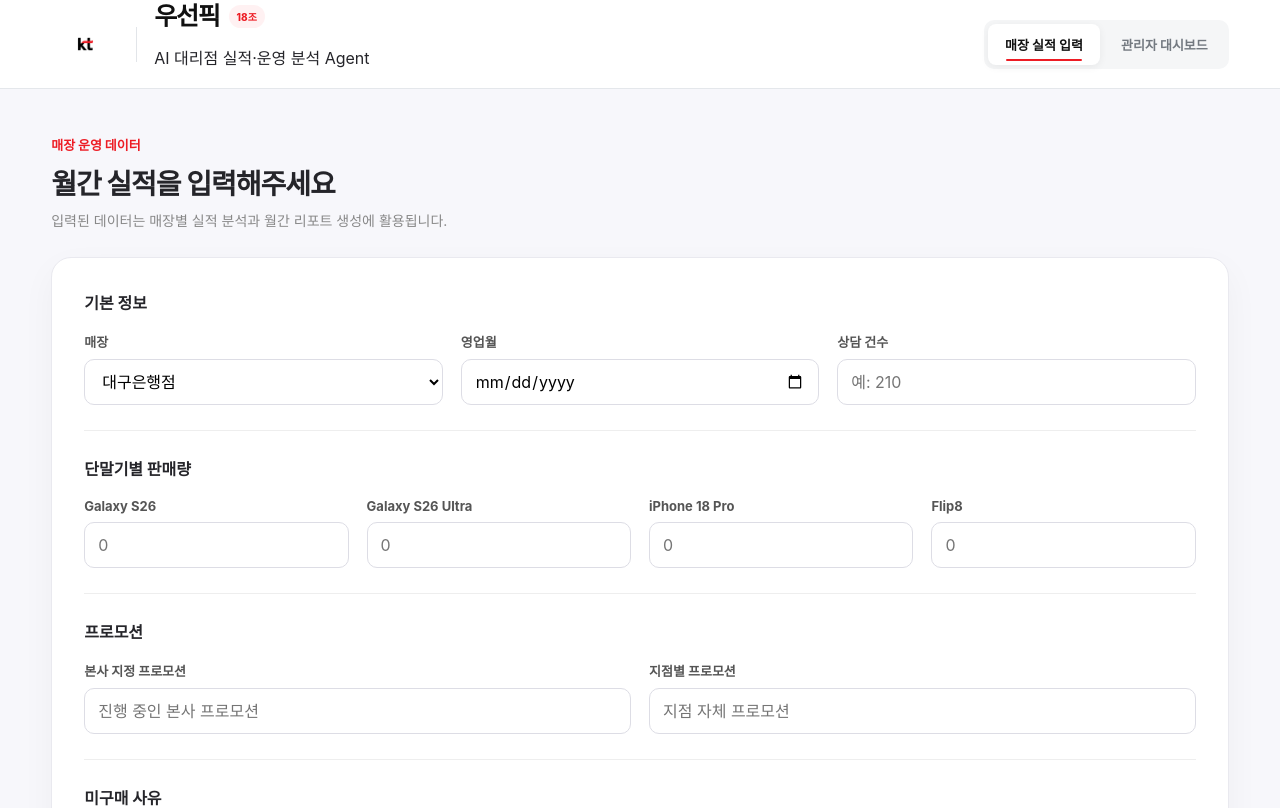
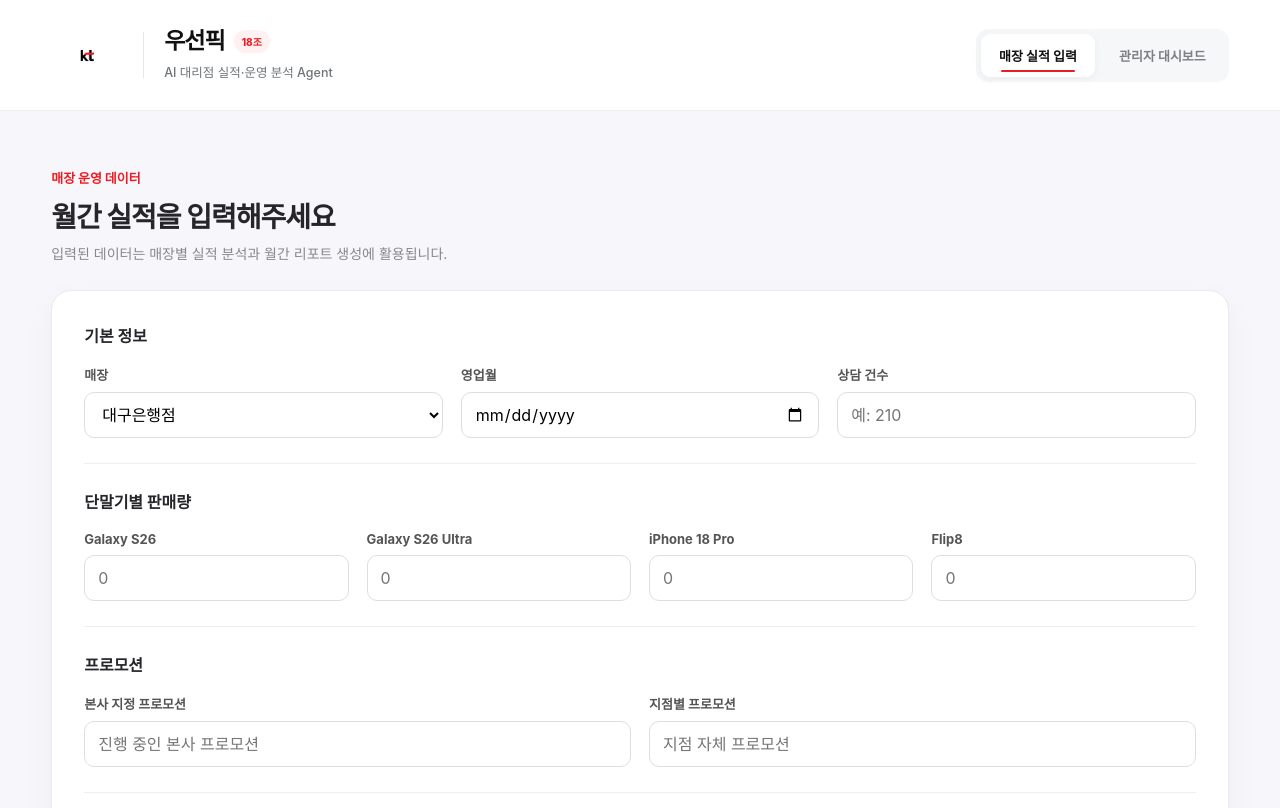
Before and after one commit to HDYee/woosunpick, a React (Vite) app: page / in a window 1280 px wide. Shown: the top 808 px of the page. Built offline with nearby package versions, Linux system fonts and the light colour scheme.

Commit message:
앱바 수정

```diff
--- a/src/App.css
+++ b/src/App.css
@@ -51,31 +51,29 @@ button {
    HEADER
 ============================== */
 .header {
-  position: sticky;
-  top: 0;
+  position: static;
   z-index: 100;
 
-  background: rgba(255, 255, 255, 0.97);
+  background: #ffffff;
 
-  border-bottom: 1px solid var(--border);
-
-  backdrop-filter: blur(14px);
+  border-bottom: 1px solid #eceef1;
 }
 
 
 .header-inner {
   width: min(1180px, 92%);
 
-  min-height: 88px;
+  min-height: 110px;
 
   margin: 0 auto;
 
   display: flex;
-
   align-items: center;
   justify-content: space-between;
 
-  gap: 30px;
+  gap: 32px;
+
+  padding: 18px 0;
 }
 
 
@@ -83,24 +81,24 @@ button {
   display: flex;
   align-items: center;
 
-  gap: 17px;
+  gap: 20px;
 }
 
 
 .logo-box {
-  width: 68px;
-  height: 48px;
+  width: 72px;
+  height: 56px;
 
   display: flex;
   align-items: center;
   justify-content: center;
 
-  overflow: hidden;
+  flex-shrink: 0;
 }
 
 
 .kt-logo {
-  width: 64px;
+  width: 58px;
   height: auto;
 
   display: block;
@@ -111,15 +109,16 @@ button {
 
 .brand-divider {
   width: 1px;
-  height: 35px;
+  height: 46px;
 
-  background: #e2e5e9;
+  background: #e5e7eb;
 }
 
 
 .brand-copy {
   display: flex;
   flex-direction: column;
+  justify-content: center;
 }
 
 
@@ -134,28 +133,41 @@ button {
 .brand h1 {
   margin: 0;
 
-  color: var(--kt-black);
+  color: #111111;
 
-  font-size: 25px;
-  line-height: 1;
+  font-size: 23px;
+
+  line-height: 1.05;
 
   font-weight: 900;
 
-  letter-spacing: -1.2px;
+  letter-spacing: -1px;
 }
 
 
 .team-badge {
   padding: 4px 8px;
 
-  border-radius: 20px;
+  border-radius: 999px;
 
-  background: var(--kt-soft-red);
+  background: #fff1f2;
 
-  color: var(--kt-red);
+  color: #ed1c24;
 
   font-size: 10px;
+
   font-weight: 800;
+}
+
+
+.brand p {
+  margin: 8px 0 0;
+
+  color: #6f747b;
+
+  font-size: 12.5px;
+
+  font-weight: 500;
 }
 
 
@@ -166,13 +178,13 @@ button {
 .nav {
   display: flex;
 
-  gap: 4px;
+  gap: 6px;
 
-  padding: 4px;
+  padding: 5px;
 
-  border-radius: 10px;
+  border-radius: 12px;
 
-  background: #f5f6f7;
+  background: #f6f7f8;
 }
 
 
@@ -181,15 +193,16 @@ button {
 
   border: 0;
 
-  border-radius: 8px;
+  border-radius: 9px;
 
-  padding: 11px 17px;
+  padding: 12px 18px;
 
   background: transparent;
 
-  color: #737980;
+  color: #7b8087;
 
   font-size: 13px;
+
   font-weight: 700;
 
   transition: 0.18s ease;
@@ -197,20 +210,20 @@ button {
 
 
 .nav-button:hover {
-  color: var(--kt-black);
+  background: #ffffff;
 
-  background: #ffffff;
+  color: #222222;
 }
 
 
 .nav-button.active {
   background: #ffffff;
 
-  color: var(--kt-black);
+  color: #111111;
 
   box-shadow:
-    0 2px 8px
-    rgba(0, 0, 0, 0.06);
+    0 2px 10px
+    rgba(0, 0, 0, 0.05);
 }
 
 
@@ -219,33 +232,26 @@ button {
 
   position: absolute;
 
-  left: 18px;
-  right: 18px;
-  bottom: 4px;
+  left: 20px;
+  right: 20px;
+  bottom: 5px;
 
   height: 2px;
 
   border-radius: 2px;
 
-  background: var(--kt-red);
+  background: #ed1c24;
 }
-
 /* ==============================
    COMMON
 ============================== */
 
 .container {
-  width:
-    min(
-      1180px,
-      92%
-    );
+  width: min(1180px, 92%);
 
-  margin:
-    0 auto;
+  margin: 0 auto;
 
-  padding:
-    45px 0 80px;
+  padding: 56px 0 90px;
 }
 
 
```
